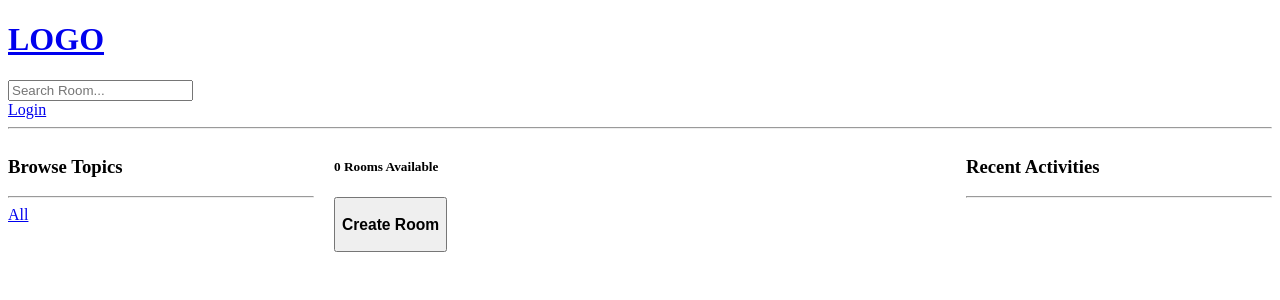
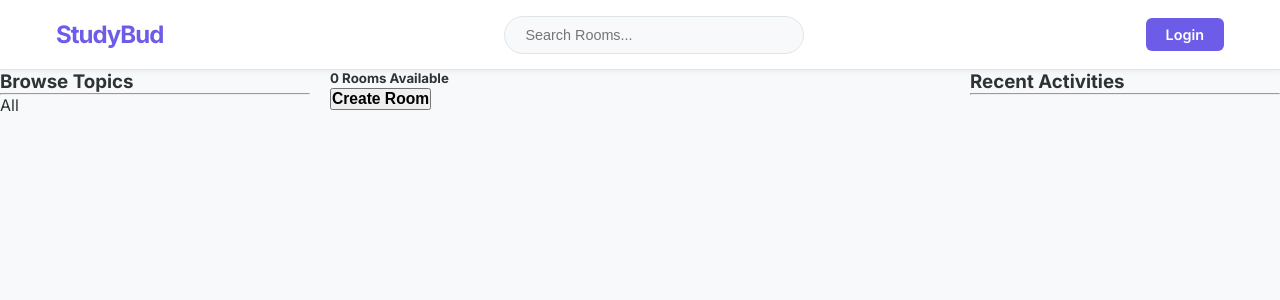
Before and after one commit to parthsitoot/StudyBud, a Django app: page / in a window 1280 px wide. Shown: the top 300 px of the page. Run offline with Django 5.2, Linux system fonts and the light colour scheme; data that the repository does not hold is empty.

Commit message:
Adding some functionalities

```diff
--- a/StudBud/StudBud/urls.py
+++ b/StudBud/StudBud/urls.py
@@ -1,6 +1,5 @@
 from django.contrib import admin
 from django.urls import path, include
-
 
 urlpatterns = [
     path('admin/', admin.site.urls),
--- /dev/null
+++ b/StudBud/base/templates/base/feed_component.html
@@ -0,0 +1,14 @@
+<div>
+    {% for room in rooms %}
+        <div>
+            {% if request.user == room.host %}
+            <a href="{% url 'update-room' room.id %}">Edit</a>
+            <a href="{% url 'delete-room' room.id %}">Delete</a>
+            {%endif%}
+            <a href="{% url 'user-profile' room.host.id %}"><span>@{{room.host.username}}</span></a>
+            <h3><a href="{% url 'room' room.id %}">{{room}}</a> </h3>
+            <small>Topic: {{room.topic.name}}</small>
+            <hr>
+        </div>
+    {% endfor %}
+</div>
--- a/StudBud/base/templates/base/home.html
+++ b/StudBud/base/templates/base/home.html
@@ -21,16 +21,7 @@
     <div class="home-container">
 
         <div>
-            <h3>Browse Topics</h3>
-            <hr>
-            <div>
-                <a href="{% url 'home' %}">All</a>
-            </div>
-            {% for topic in topics %}
-                <div>
-                    <a href="{% url 'home' %}?q={{topic.name}}">{{topic.name}}</a>
-                </div>
-            {% endfor %}
+            {% include 'base/topics_component.html' %}
         </div>
 
 
@@ -39,18 +30,7 @@
             <a href="{% url 'create-room' %}">
                 <h3><button><h3>Create Room</h3></button></h3>
             </a>
-            {% for room in rooms %}
-                <div>
-                    {% if request.user == room.host %}
-                    <a href="{% url 'update-room' room.id %}">Edit</a>
-                    <a href="{% url 'delete-room' room.id %}">Delete</a>
-                    {%endif%}
-                    <span>@{{room.host.username}}</span>
-                    <h3><a href="{% url 'room' room.id %}">{{room}}</a> </h3>
-                    <small>Topic: {{room.topic.name}}</small>
-                    <hr>
-                </div>
-            {% endfor %}
+            {% include 'base/feed_component.html' %}
         </div>
 
         <div>
--- /dev/null
+++ b/StudBud/base/templates/base/topics_component.html
@@ -0,0 +1,10 @@
+<h3>Browse Topics</h3>
+<hr>
+<div>
+    <a href="{% url 'home' %}">All</a>
+</div>
+{% for topic in topics %}
+    <div>
+        <a href="{% url 'home' %}?q={{topic.name}}">{{topic.name}}</a>
+    </div>
+{% endfor %}
--- a/StudBud/base/urls.py
+++ b/StudBud/base/urls.py
@@ -8,6 +8,7 @@ urlpatterns = [
 
     path('', views.home, name='home'),
     path('room/<str:pk>/', views.room, name='room'),
+    path('profile/<str:pk>/', views.userProfile, name='user-profile'),
 
     path('create-room/', views.createRoom, name='create-room'),
     path('create-topic/', views.createTopic, name='create-topic'),
--- a/StudBud/base/views.py
+++ b/StudBud/base/views.py
@@ -83,7 +83,9 @@ def home(request):
         Q(description__icontains=q))
 
     room_count = rooms.count()
-    activities = Message.objects.all().order_by('-updated')[:5]
+    activities = Message.objects.filter(
+        Q(room__topic__name__icontains=q) |
+        Q(room__name__icontains=q)).order_by('-updated')
 
     context = {'rooms': rooms, 'topics': topics, 'room_count': room_count,
                'activities': activities}
@@ -159,3 +161,9 @@ def updateMessage(request, pk):
         convo.save()
         return redirect('home')
     return render(request, 'base/update-message.html', {'obj': convo})
+
+
+@login_required(login_url='login')
+def userProfile(request, pk):
+    context = {'user': request.user}
+    return render(request, 'base/profile.html', context)
--- a/StudBud/templates/main.html
+++ b/StudBud/templates/main.html
@@ -3,20 +3,87 @@
 <head>
     <meta charset="UTF-8">
     <meta name="viewport" content="width=device-width, initial-scale=1.0">
-    <title>StudBud</title>
+    <title>StudyBud</title>
+    <link rel="preconnect" href="https://fonts.googleapis.com">
+    <link rel="preconnect" href="https://fonts.gstatic.com" crossorigin>
+    <link href="https://fonts.googleapis.com/css2?family=Inter:wght@400;500;600;700&display=swap" rel="stylesheet">
+
+    <style>
+        /* --- GLOBAL VARIABLES --- */
+        :root {
+            --bg-color: #f8f9fa;
+            --card-bg: #ffffff;
+            --primary-color: #6c5ce7;
+            --primary-hover: #5b4cc4;
+            --text-dark: #2d3436;
+            --text-light: #636e72;
+            --border-color: #dfe6e9;
+            --alert-bg: #ffeaa7;
+            --alert-text: #d63031;
+            --radius: 12px;
+            --shadow-sm: 0 2px 5px rgba(0,0,0,0.05);
+            --header-height: 70px;
+        }
+
+        /* --- GLOBAL RESET --- */
+        * {
+            margin: 0;
+            padding: 0;
+            box-sizing: border-box;
+        }
+
+        body {
+            font-family: 'Inter', sans-serif;
+            background-color: var(--bg-color);
+            color: var(--text-dark);
+            padding-top: var(--header-height); /* Space for fixed navbar */
+        }
+
+        a {
+            text-decoration: none;
+            color: inherit;
+        }
+
+        /* --- DJANGO MESSAGES (TOAST STYLING) --- */
+        .messages {
+            list-style: none;
+            position: fixed;
+            top: 90px;
+            right: 20px;
+            z-index: 1000;
+            width: 300px;
+        }
+
+        .messages li {
+            background: var(--card-bg);
+            border-left: 5px solid var(--primary-color);
+            padding: 15px;
+            margin-bottom: 10px;
+            border-radius: 4px;
+            box-shadow: 0 5px 15px rgba(0,0,0,0.1);
+            animation: slideInRight 0.5s ease forwards;
+        }
+
+        @keyframes slideInRight {
+            from { opacity: 0; transform: translateX(50px); }
+            to { opacity: 1; transform: translateX(0); }
+        }
+    </style>
 </head>
 <body>
+
     {% include 'navbar.html' %}
+
     {% if messages %}
-            <ul class="messages">
-                {% for message in messages %}
-                <li>{{ message }}</li>
+        <ul class="messages">
+            {% for message in messages %}
+            <li>{{ message }}</li>
             {% endfor %}
         </ul>
     {% endif %}
+
     {% block content %}
-
-    {% endblock %}
+        {% endblock %}
 
 </body>
 </html>
--- a/StudBud/templates/navbar.html
+++ b/StudBud/templates/navbar.html
@@ -1,15 +1,129 @@
-<a href="/">
-    <h1>LOGO</h1>
+<style>
+    .header-nav {
+        background: var(--card-bg);
+        height: var(--header-height);
+        position: fixed;
+        top: 0;
+        left: 0;
+        width: 100%;
+        border-bottom: 1px solid var(--border-color);
+        box-shadow: var(--shadow-sm);
+        z-index: 999;
+
+        /* Animation */
+        animation: slideDown 0.6s ease forwards;
+    }
+
+    .nav-container {
+        max-width: 1200px;
+        margin: 0 auto;
+        height: 100%;
+        display: flex;
+        align-items: center;
+        justify-content: space-between;
+        padding: 0 1rem;
+    }
+
+    /* Logo */
+    .logo h1 {
+        font-size: 1.5rem;
+        font-weight: 800;
+        color: var(--primary-color);
+        letter-spacing: -1px;
+    }
+
+    /* Search Bar */
+    .header-search form {
+        position: relative;
+    }
+
+    .header-search input[type="text"] {
+        padding: 10px 20px;
+        border-radius: 50px; /* Pill shape */
+        border: 1px solid var(--border-color);
+        background: var(--bg-color);
+        width: 300px;
+        font-size: 0.9rem;
+        transition: all 0.3s ease;
+    }
+
+    .header-search input[type="text"]:focus {
+        outline: none;
+        border-color: var(--primary-color);
+        width: 320px; /* Slight expansion on focus */
+        box-shadow: 0 0 0 3px rgba(108, 92, 231, 0.1);
+    }
+
+    /* User Actions */
+    .user-actions {
+        display: flex;
+        align-items: center;
+        gap: 1.5rem;
+    }
+
+    .user-greeting {
+        font-size: 0.9rem;
+        font-weight: 500;
+        color: var(--text-dark);
+    }
+
+    .btn-login, .btn-logout {
+        padding: 8px 20px;
+        border-radius: 6px;
+        font-size: 0.9rem;
+        font-weight: 600;
+        transition: 0.2s;
+    }
+
+    .btn-login {
+        background: var(--primary-color);
+        color: white;
+    }
+
+    .btn-login:hover {
+        background: var(--primary-hover);
+    }
+
+    .btn-logout {
+        color: var(--text-light);
+    }
+
+    .btn-logout:hover {
+        color: var(--text-dark);
+        text-decoration: underline;
+    }
+
+    @keyframes slideDown {
+        from { transform: translateY(-100%); }
+        to { transform: translateY(0); }
+    }
+
+    /* Responsive adjustments */
+    @media (max-width: 768px) {
+        .header-search input[type="text"] { width: 150px; }
+        .user-greeting { display: none; } /* Hide name on small screens */
+    }
+</style>
+
+<header class="header-nav">
+    <div class="nav-container">
+        <a href="/" class="logo">
+            <h1>StudyBud</h1>
         </a>
 
+        <div class="header-search">
             <form method="GET" action="{% url 'home' %}">
-    <input type="text" name="q" placeholder="Search Room..." />
+                <input type="text" name="q" placeholder="Search Rooms..." autocomplete="off"/>
             </form>
+        </div>
 
+        <div class="user-actions">
             {% if request.user.is_authenticated %}
-   <li> <p>Hello {{request.user}}</li>
-    <a href="{% url 'logout' %}">Logout</a>
+                <span class="user-greeting">Hello, {{request.user.username}}</span>
+                <a href="{% url 'logout' %}" class="btn-logout">Logout</a>
             {% else %}
-    <a href="{% url 'login' %}">Login</a>
+                <a href="{% url 'login' %}" class="btn-login">Login</a>
             {% endif %}
-<hr>
+        </div>
+    </div>
+</header>
```
Also changed, not shown: StudBud/base/templates/base/profile.html (added, +7 -0 lines). Lines whose indentation alone changed are shown as unchanged.
